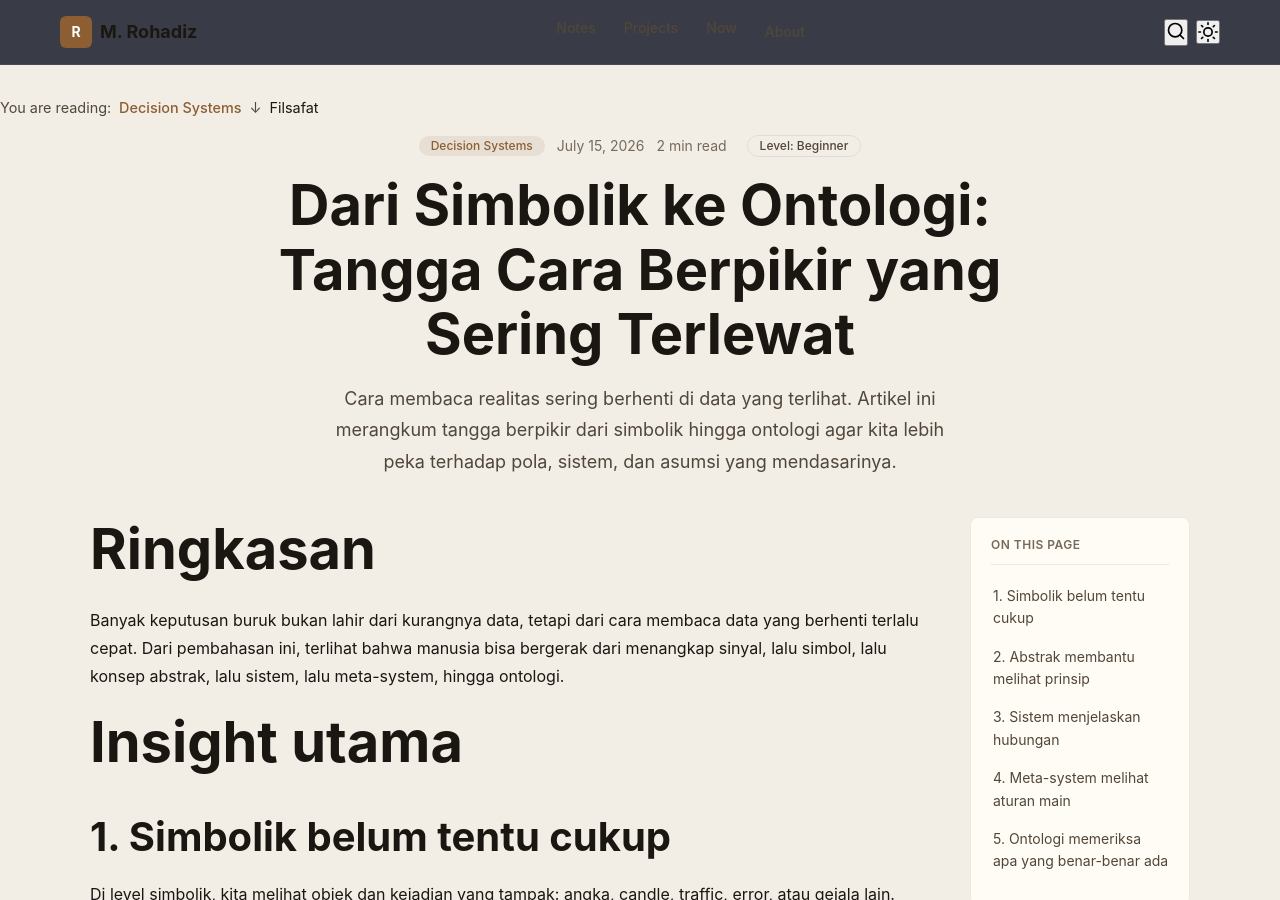
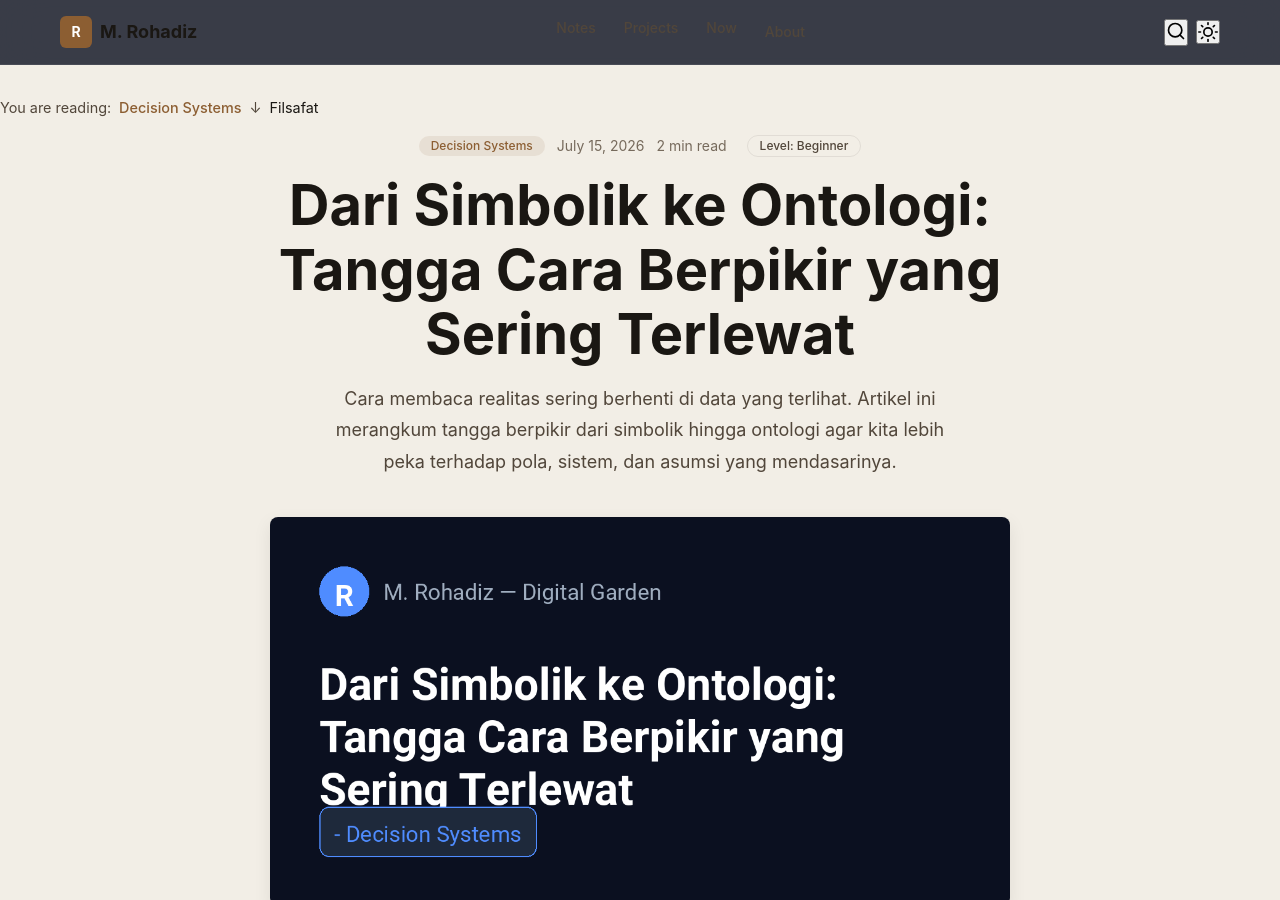
Before and after one commit to mrohadiz/mrohadiz.github.io, a Jekyll site: the page built from _posts/2026-07-15-dari-simbolik-ke-ontologi.md, in a window 1280 px wide and 900 px high. Built offline with Jekyll 4.4.1, drawn with Linux system fonts in a browser that asks for light colours; some web fonts are replaced.

Commit message:
chore(seo): auto-generate open graph images [skip ci]

```diff
--- a/_posts/2026-07-15-dari-simbolik-ke-ontologi.md
+++ b/_posts/2026-07-15-dari-simbolik-ke-ontologi.md
@@ -11,6 +11,7 @@ tags:
   - sistem
   - model-mental
 excerpt: "Cara membaca realitas sering berhenti di data yang terlihat. Artikel ini merangkum tangga berpikir dari simbolik hingga ontologi agar kita lebih peka terhadap pola, sistem, dan asumsi yang mendasarinya."
+image: /assets/images/og/2026-07-15-dari-simbolik-ke-ontologi.png
 ---
 
 # Ringkasan
```
Also changed, not shown: .og-cache.json, assets/images/og/2026-07-15-dari-simbolik-ke-ontologi.png (added).
